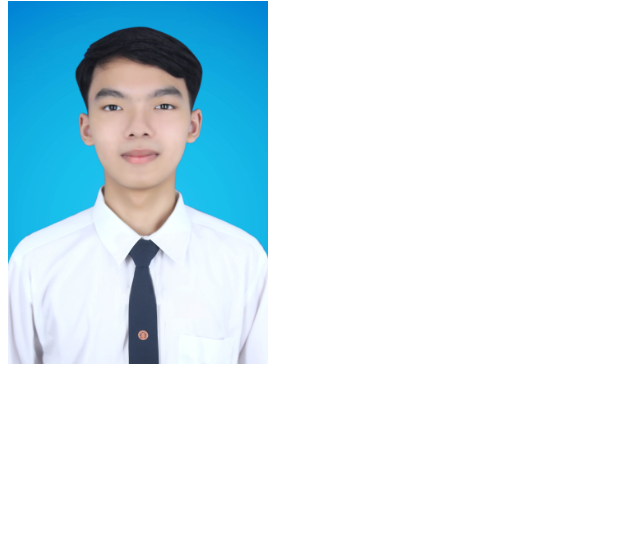
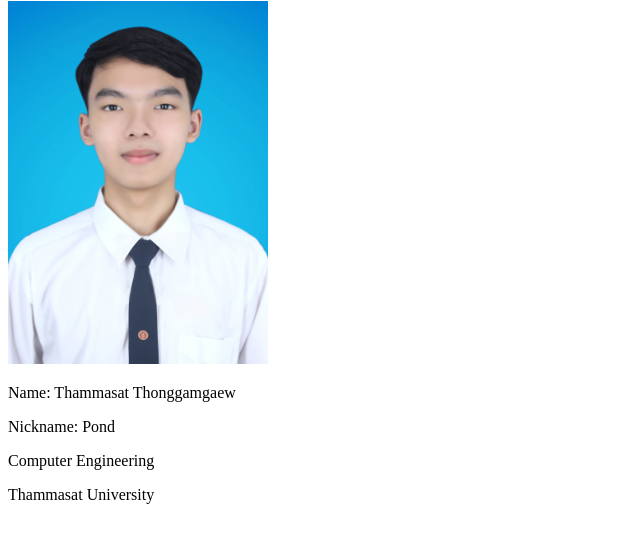
Before and after one commit to cn331-6410685033/cn331-6410685033.github.io, a plain HTML site: page index.html in a window 1280 px wide. Shown: the part 79-622 px from the top of the page, without its empty margins (0-640 px from the left). Drawn offline with Linux system fonts and the light colour scheme.

Commit message:
add information

```diff
--- a/index.html
+++ b/index.html
@@ -1,11 +1,15 @@
 <!DOCTYPE html>
 <html lang="en">
     <head>
-        <title>Introduce</title>
+        <title>Thammasat Thonggamgaew 6410685033</title>
     </head>
 
     <body>
         <h1>Hello!</h1>
         <img src="Pond.jpg" width= "260" height="363" alt="Pond">
+        <p>Name: Thammasat Thonggamgaew</p>
+        <p>Nickname: Pond</p>
+        <p>Computer Engineering</p>
+        <p>Thammasat University</p>
     </body>
 </html>
```
